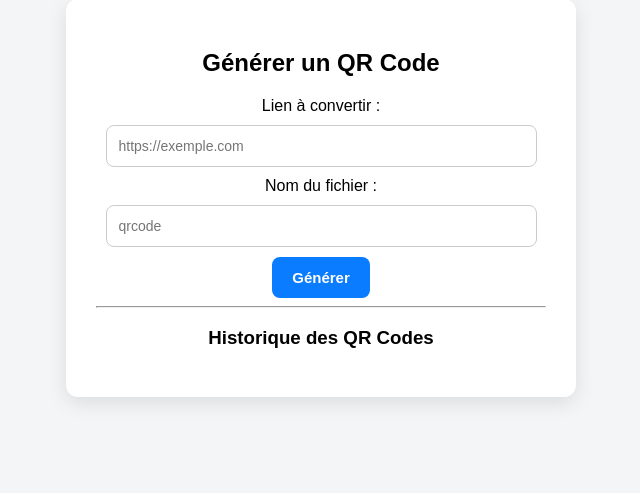
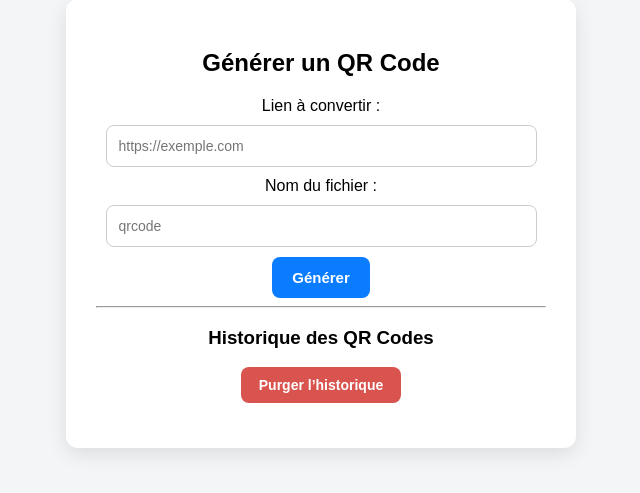
Before and after one commit to Trydrica/Qr-code, a Flask app: template templates/index.html in a window 1280 px wide. Shown: the part 51-544 px from the top of the page, without its empty margins (319-959 px from the left). Run offline with Flask 3, Linux system fonts and the light colour scheme; the template is opened without the code that fills it, so the values that code supplies are empty.

Commit message:
clean cache

```diff
--- a/app.py
+++ b/app.py
@@ -148,6 +148,30 @@ def download(filename):
     logging.info(f"Téléchargement du fichier : {filename}")
     return send_from_directory(OUTPUT_FOLDER, filename, as_attachment=True)
 
+@app.route("/purge", methods=["POST"])
+def purge_history():
+    logging.warning("Purge de l'historique et suppression des fichiers QR demandée.")
+
+    # 1. Vider le cache en mémoire
+    history_cache.clear()
+
+    # 2. Sauvegarder un fichier JSON vide
+    with open(HISTORY_FILE, "w") as f:
+        json.dump([], f)
+
+    # 3. Supprimer les fichiers du dossier static/qrcodes
+    removed_files = 0
+    for file in os.listdir(OUTPUT_FOLDER):
+        path = os.path.join(OUTPUT_FOLDER, file)
+        try:
+            os.remove(path)
+            removed_files += 1
+        except Exception as e:
+            logging.error(f"Erreur suppression {file} : {e}")
+
+    logging.info(f"Purge terminée. Fichiers supprimés : {removed_files}")
+
+    return render_template("index.html", history=history_cache, message="Historique purgé avec succès !")
 
 if __name__ == "__main__":
     logging.info("Serveur Flask lancé en mode debug.")
--- a/static/css/style.css
+++ b/static/css/style.css
@@ -70,3 +70,25 @@ button:hover {
     font-weight: 500;
     color: #333;
 }
+
+.purge-btn {
+    background-color: #d9534f;
+    color: white;
+    padding: 10px 18px;
+    border: none;
+    border-radius: 8px;
+    font-size: 14px;
+    cursor: pointer;
+    margin-bottom: 15px;
+    transition: 0.2s;
+}
+
+.purge-btn:hover {
+    background-color: #b52b27;
+}
+
+.success {
+    color: green;
+    font-weight: bold;
+    margin-top: 10px;
+}
--- a/templates/index.html
+++ b/templates/index.html
@@ -15,6 +15,10 @@
     <!-- Message d'erreur si besoin -->
     {% if error %}
         <p class="error">{{ error }}</p>
+    {% endif %}
+
+    {% if message %}
+        <p class="success">{{ message }}</p>
     {% endif %}
 
     <!-- Formulaire -->
@@ -60,6 +64,10 @@
         {% endfor %}
     </div>
 
+<form action="/purge" method="POST" onsubmit="return confirm('Supprimer tout l’historique et tous les fichiers QR ?')">
+    <button type="submit" class="purge-btn">Purger l’historique</button>
+</form>
+
 </div>
 
 </body>
```
Also changed, not shown: static/qrcodes/QRTEST.png (deleted), static/qrcodes/QR_TEST.png (deleted), static/qrcodes/QRcodemamoutj.png (deleted), static/qrcodes/fsqf.png (deleted), static/qrcodes/qrcode_mamouth.png (deleted).
